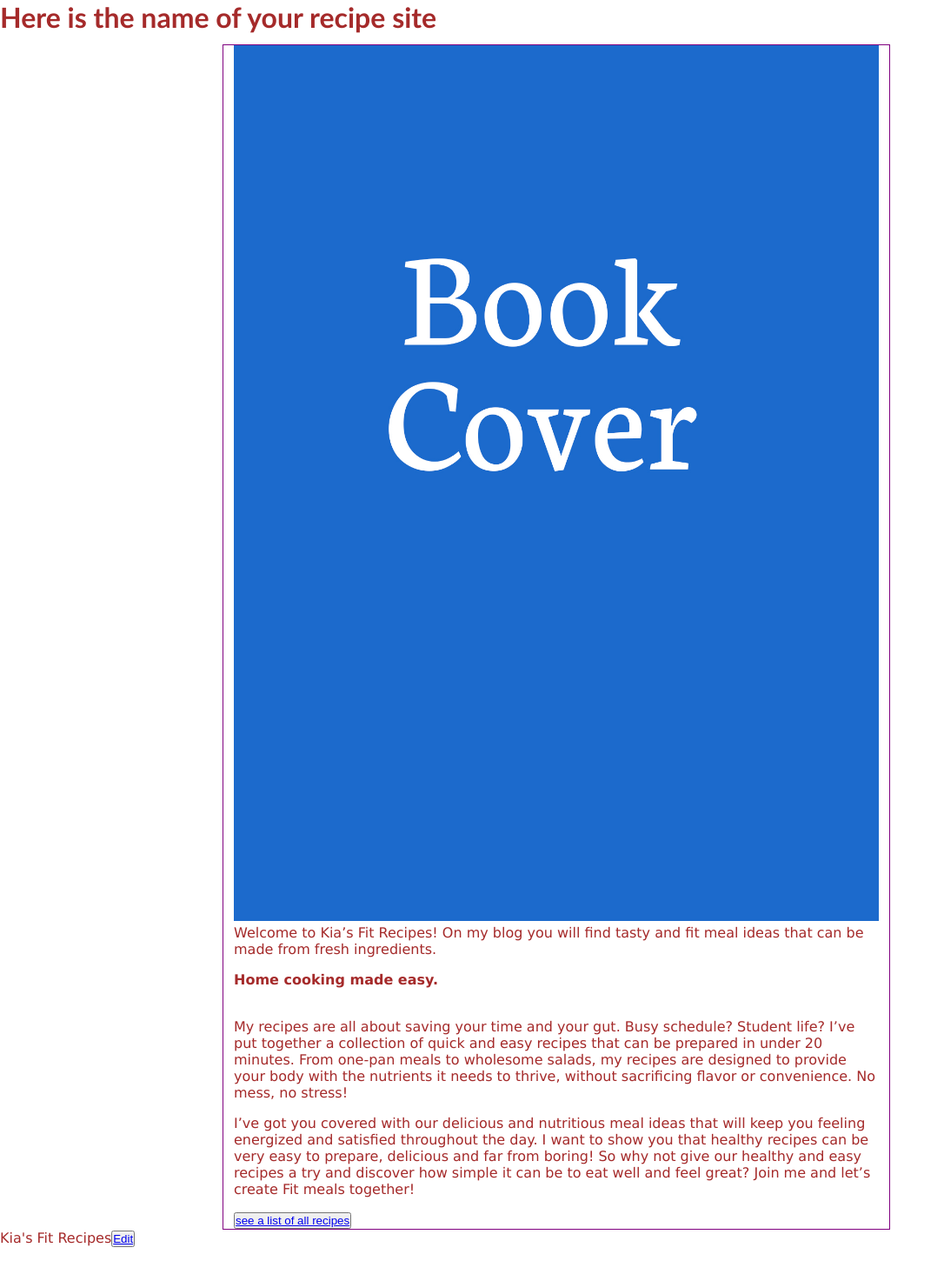
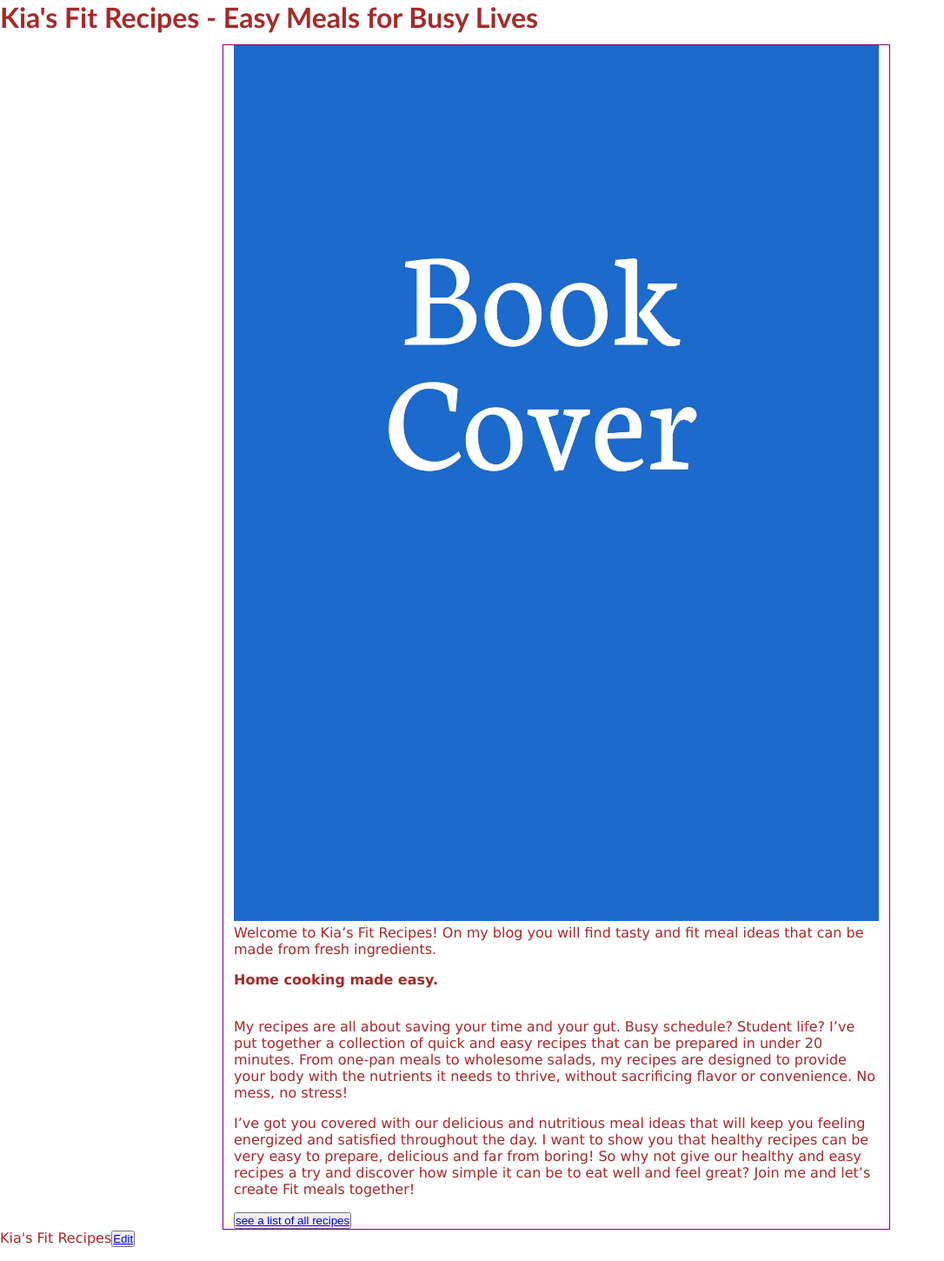
Before and after one commit to kaiablk/FitBook, a Jekyll site: the page built from home/index.md, in a window 1280 px wide. Shown: the whole page at 87% size, without its empty margins (0-1086 px from the left). Built offline with Jekyll 4.4.1, drawn with Linux system fonts in a browser that asks for light colours.

Commit message:
Update Home Page “index”

```diff
--- a/home/index.md
+++ b/home/index.md
@@ -1,5 +1,5 @@
 ---
-title: Here is the name of your recipe site
+title: Kia's Fit Recipes - Easy Meals for Busy Lives
 coverimage: ../uploads/bookcover.jpg
 permalink: /
 layout: recipeshome
```
